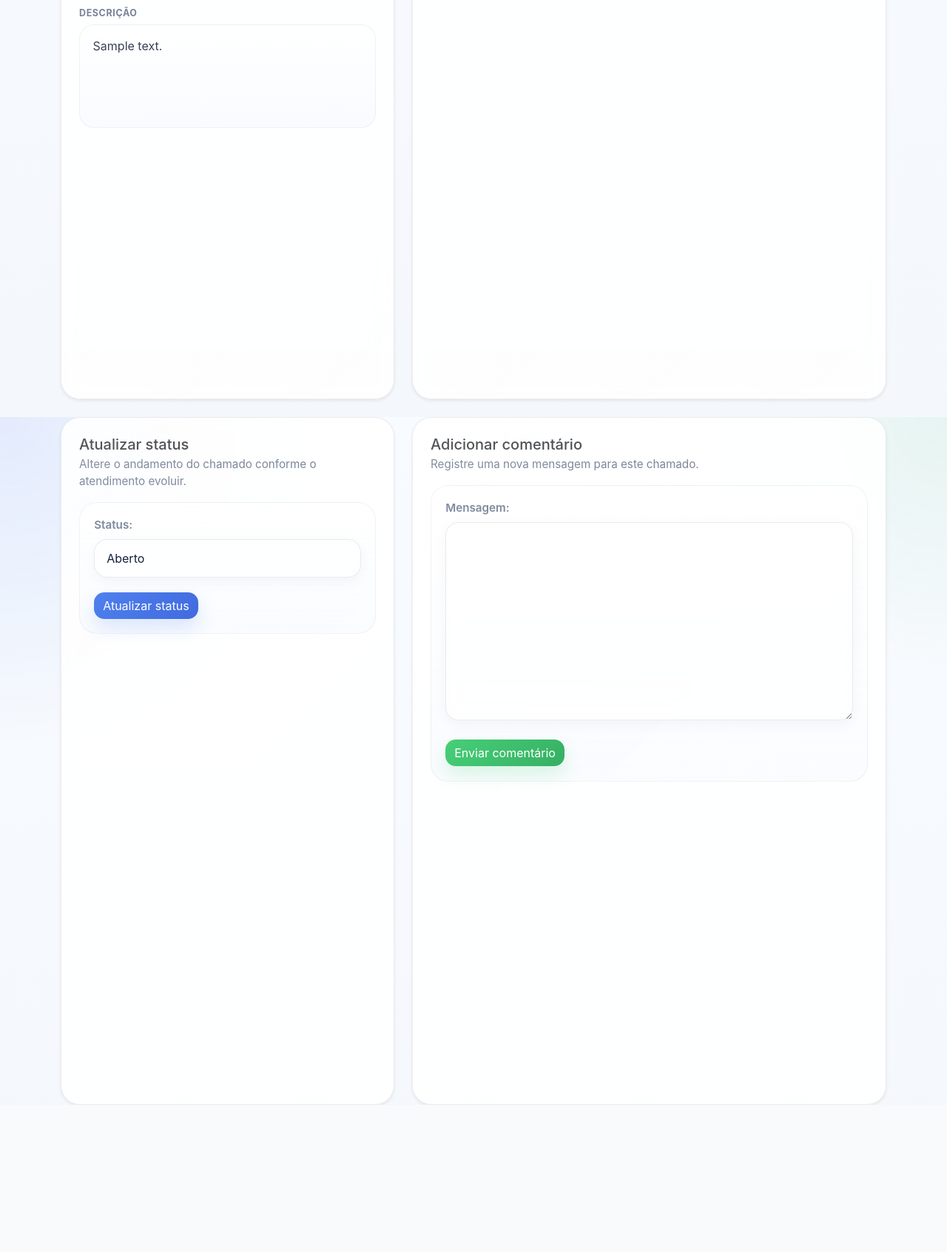
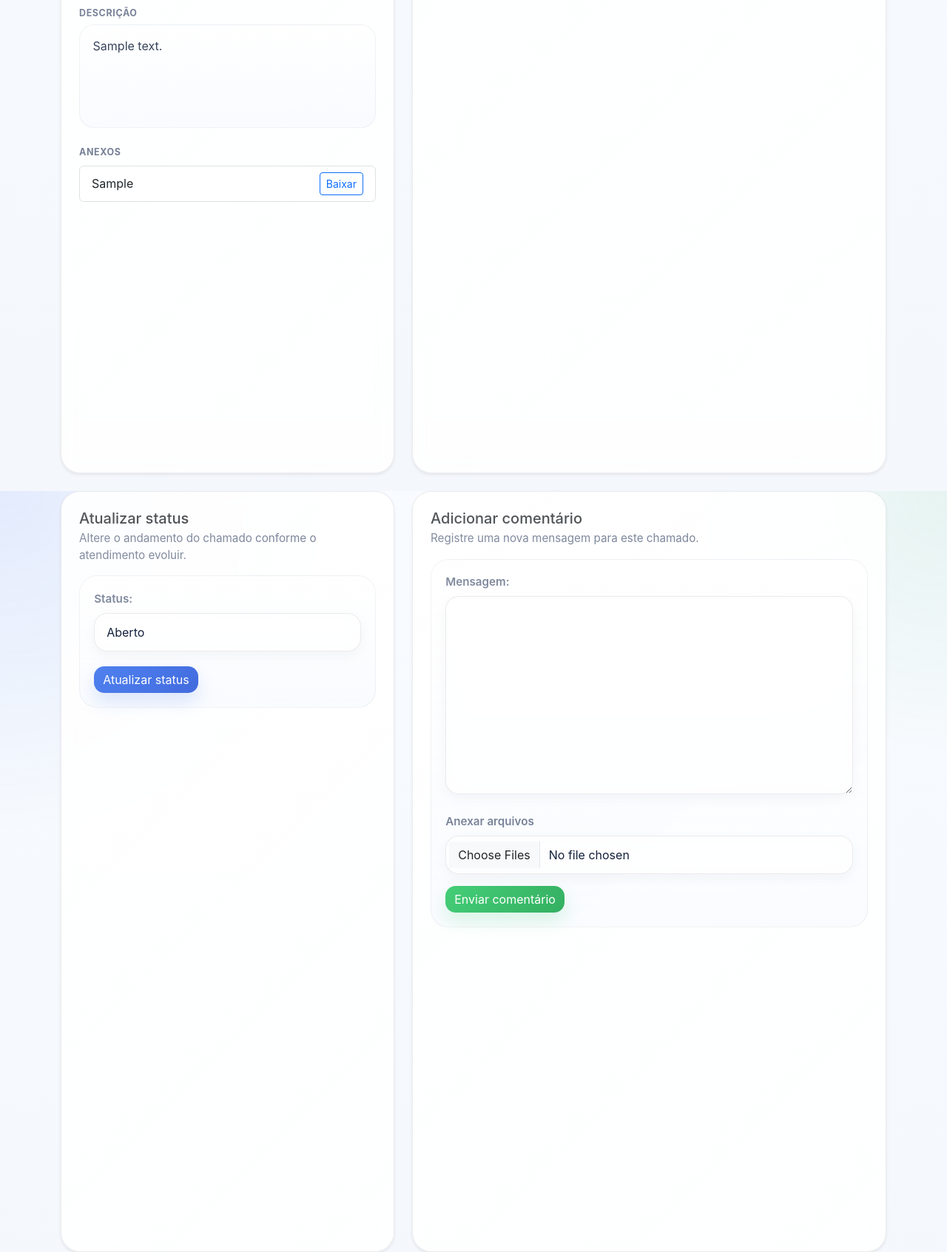
Before and after one commit to Kayronbc/SICA_Python, a Django app: page /chamado/1/ in a window 1280 px wide. Shown: the part 565-2258 px from the top of the page at 74% size. Before the commit the page ends 2059 px from the top, so only its background shows below. Run offline with Django 5.2, Linux system fonts and the light colour scheme; a user stored in the database is signed in; tables that the repository leaves empty hold one stand-in row (values such as "Sample post").

Commit message:
inclusão de anexos nos chamados

```diff
--- a/chamados/forms.py
+++ b/chamados/forms.py
@@ -1,6 +1,6 @@
 from django import forms
 
-from .models import Chamado, Comentario
+from .models import Chamado, Comentario, Anexo
 
 
 class ComentarioForm(forms.ModelForm):
@@ -19,3 +19,8 @@ class StatusChamadoForm(forms.ModelForm):
     class Meta:
         model = Chamado
         fields = ["status"]
+
+class AnexoForm(forms.ModelForm):
+    class Meta:
+        model = Anexo
+        fields = ["arquivo"]
--- a/chamados/models.py
+++ b/chamados/models.py
@@ -76,3 +76,19 @@ class Comentario(models.Model):
         Chamado.objects.filter(id=self.chamado_id).update(
             ultima_interacao_em=self.criado_em
         )
+
+class Anexo(models.Model):
+    chamado = models.ForeignKey(
+        Chamado,
+        on_delete=models.CASCADE,
+        related_name="anexos",
+    )
+    arquivo = models.FileField(upload_to="anexos/")
+    enviado_por = models.ForeignKey(
+        settings.AUTH_USER_MODEL,
+        on_delete=models.CASCADE,
+    )
+    enviado_em = models.DateTimeField(auto_now_add=True)
+
+    def __str__(self):
+        return f"Anexo {self.id} - Chamado #{self.chamado_id}"
--- a/chamados/templates/chamados/detalhe_chamado.html
+++ b/chamados/templates/chamados/detalhe_chamado.html
@@ -56,6 +56,27 @@
             {{ chamado.descricao }}
           </div>
         </div>
+
+        <!-- 🔥 ANEXOS -->
+        <div class="mt-4">
+          <div class="sica-meta-label">Anexos</div>
+
+          {% if chamado.anexos.all %}
+            <ul class="list-group mt-2">
+              {% for anexo in chamado.anexos.all %}
+                <li class="list-group-item d-flex justify-content-between align-items-center">
+                  <span>{{ anexo.arquivo.name }}</span>
+                  <a href="{{ anexo.arquivo.url }}" target="_blank" class="btn btn-sm btn-outline-primary">
+                    Baixar
+                  </a>
+                </li>
+              {% endfor %}
+            </ul>
+          {% else %}
+            <div class="text-muted mt-2">Nenhum anexo.</div>
+          {% endif %}
+        </div>
+
       </div>
     </div>
 
@@ -117,10 +138,16 @@
         </div>
 
         <div class="sica-form-soft sica-form-shell">
-          <form method="post">
+          <form method="post" enctype="multipart/form-data">
             {% csrf_token %}
             {{ comentario_form.as_p }}
-            <button type="submit" name="enviar_comentario" class="btn btn-success sica-btn-success">
+
+            <div class="mt-3">
+              <label class="form-label">Anexar arquivos</label>
+              <input type="file" name="arquivos" class="form-control" multiple>
+            </div>
+
+            <button type="submit" name="enviar_comentario" class="btn btn-success sica-btn-success mt-3">
               Enviar comentário
             </button>
           </form>
--- a/chamados/views.py
+++ b/chamados/views.py
@@ -6,8 +6,8 @@ from django.http import HttpResponseForbidden
 from django.shortcuts import get_object_or_404, redirect, render
 from django.utils import timezone
 
-from .forms import ChamadoForm, ComentarioForm, StatusChamadoForm
-from .models import Categoria, Chamado
+from .forms import ChamadoForm, ComentarioForm, StatusChamadoForm, AnexoForm
+from .models import Categoria, Chamado, Anexo
 from .permissoes import is_secretaria, only_aluno_area, only_secretaria
 
 
@@ -58,10 +58,21 @@ def chamados_secretaria(request):
 def abrir_chamado(request):
     if request.method == "POST":
         form = ChamadoForm(request.POST)
+        arquivos = request.FILES.getlist("arquivos")
+
         if form.is_valid():
             chamado = form.save(commit=False)
             chamado.aluno = request.user
             chamado.save()
+
+            # salvar anexos
+            for arquivo in arquivos:
+                Anexo.objects.create(
+                    chamado=chamado,
+                    arquivo=arquivo,
+                    enviado_por=request.user
+                )
+
             return redirect("meus_chamados")
     else:
         form = ChamadoForm()
@@ -96,11 +107,21 @@ def detalhe_chamado(request, id):
 
         elif "enviar_comentario" in request.POST:
             comentario_form = ComentarioForm(request.POST)
+            arquivos = request.FILES.getlist("arquivos")
+
             if comentario_form.is_valid():
                 comentario = comentario_form.save(commit=False)
                 comentario.autor = request.user
                 comentario.chamado = chamado
                 comentario.save()
+
+                # salvar anexos no comentário (ligados ao chamado)
+                for arquivo in arquivos:
+                    Anexo.objects.create(
+                        chamado=chamado,
+                        arquivo=arquivo,
+                        enviado_por=request.user
+                    )
 
                 Chamado.objects.filter(id=chamado.id).update(
                     ultima_interacao_em=timezone.now()
--- a/sica_config/settings.py
+++ b/sica_config/settings.py
@@ -133,3 +133,6 @@ DEFAULT_AUTO_FIELD = 'django.db.models.BigAutoField'
 LOGIN_URL = "/accounts/login/"
 LOGIN_REDIRECT_URL = "/minha-area/"
 LOGOUT_REDIRECT_URL = "/accounts/login/"
+
+MEDIA_URL = "/media/"
+MEDIA_ROOT = BASE_DIR / "media"
--- a/sica_config/urls.py
+++ b/sica_config/urls.py
@@ -29,3 +29,8 @@ urlpatterns = [
     path("chamado/<int:id>/", detalhe_chamado, name="detalhe_chamado"),
     path("secretaria/chamados/", chamados_secretaria, name="chamados_secretaria"),
 ]
+
+from django.conf import settings
+from django.conf.urls.static import static
+
+urlpatterns += static(settings.MEDIA_URL, document_root=settings.MEDIA_ROOT)
```
Also changed, not shown: chamados/templates/chamados/abrir_chamado.html (+7 -1 lines), chamados/migrations/0003_anexo.py (added), 3 other files.
